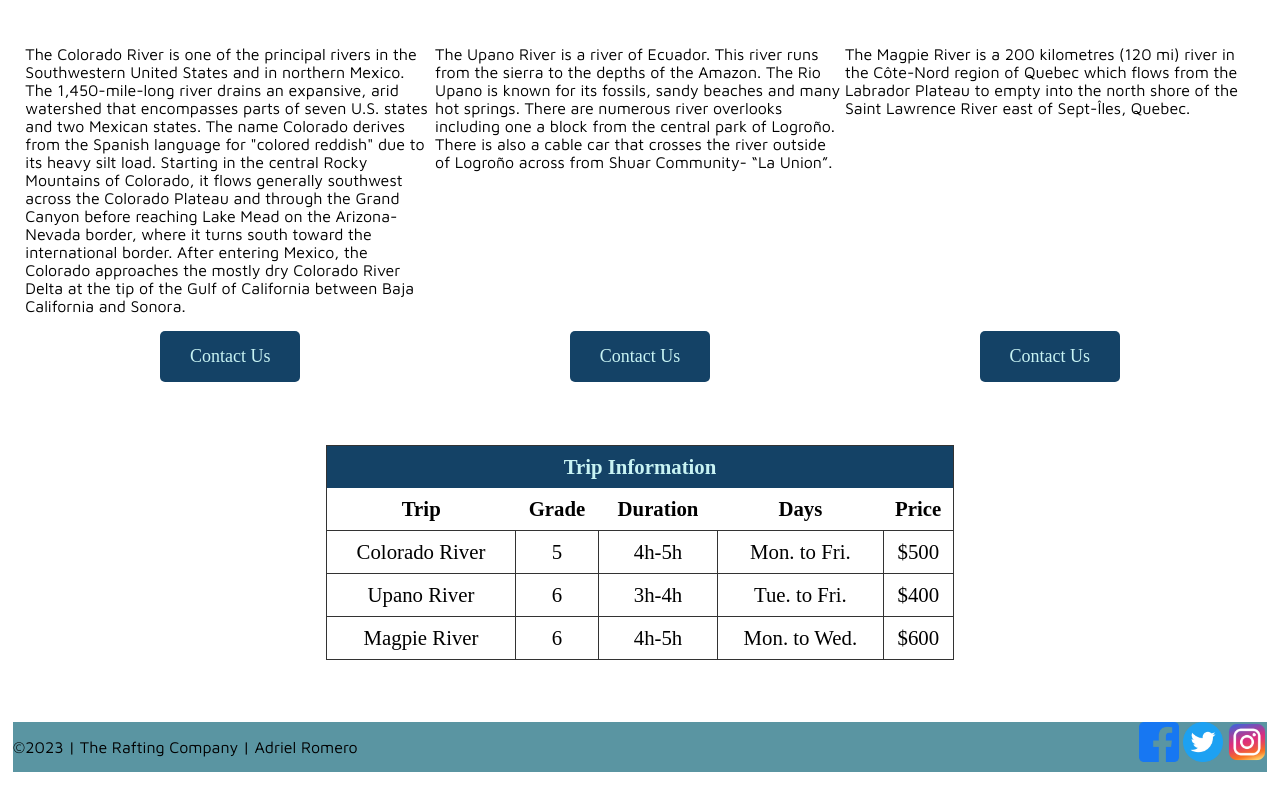
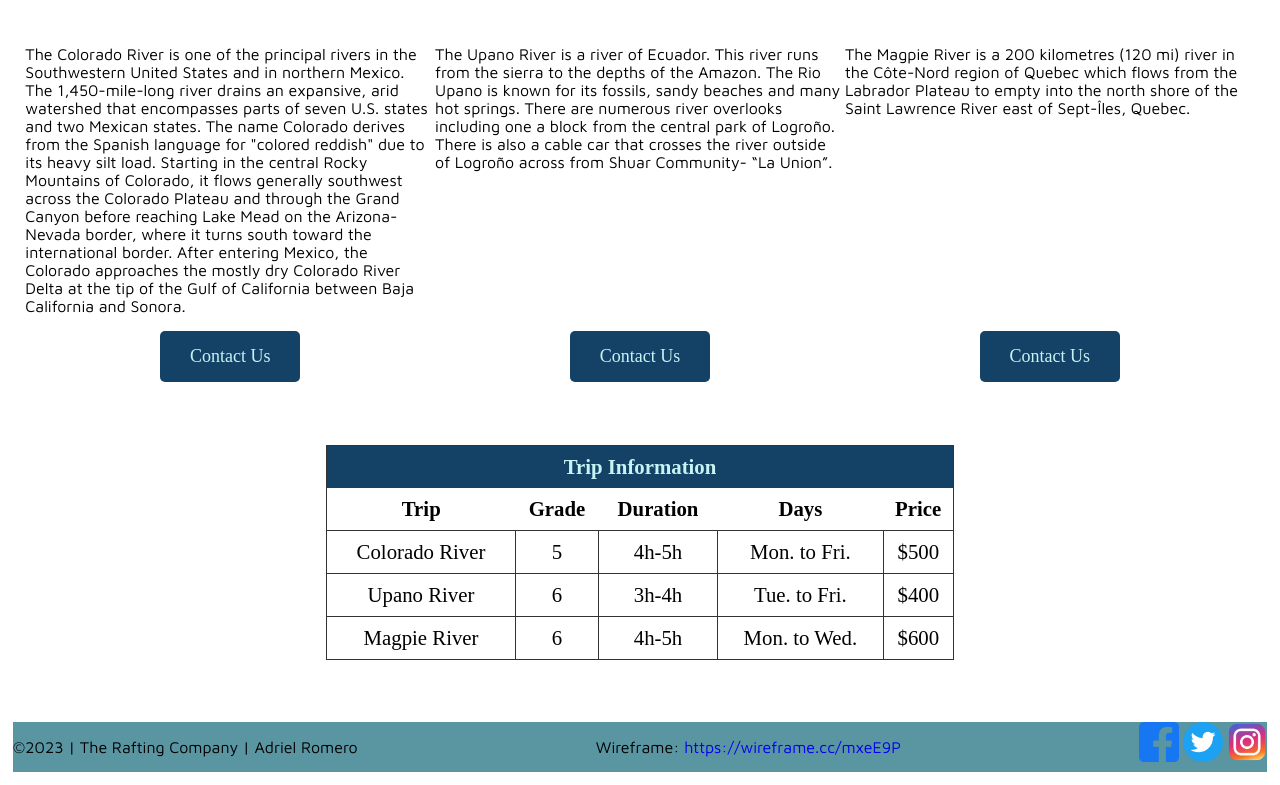
Before and after one commit to adrielromeroweb/wdd130, a plain HTML site: page wwr/trips.html in a window 1280 px wide. Shown: the part 1102-1887 px from the top of the page. Drawn offline with Linux system fonts and the light colour scheme; a web font is replaced by a local one.

Commit message:
trip add

```diff
--- a/wwr/trips.html
+++ b/wwr/trips.html
@@ -80,6 +80,7 @@
     </main>
     <footer>
         <p>&copy;2023 | The Rafting Company | Adriel Romero</p>
+        <p>Wireframe: <a href="https://wireframe.cc/mxeE9P">https://wireframe.cc/mxeE9P</a></p>
         <nav class="sociallinks">
             <a href="https://facebook.com">
                 <img src="images/facebook.png" alt="facebook-logo">
```
